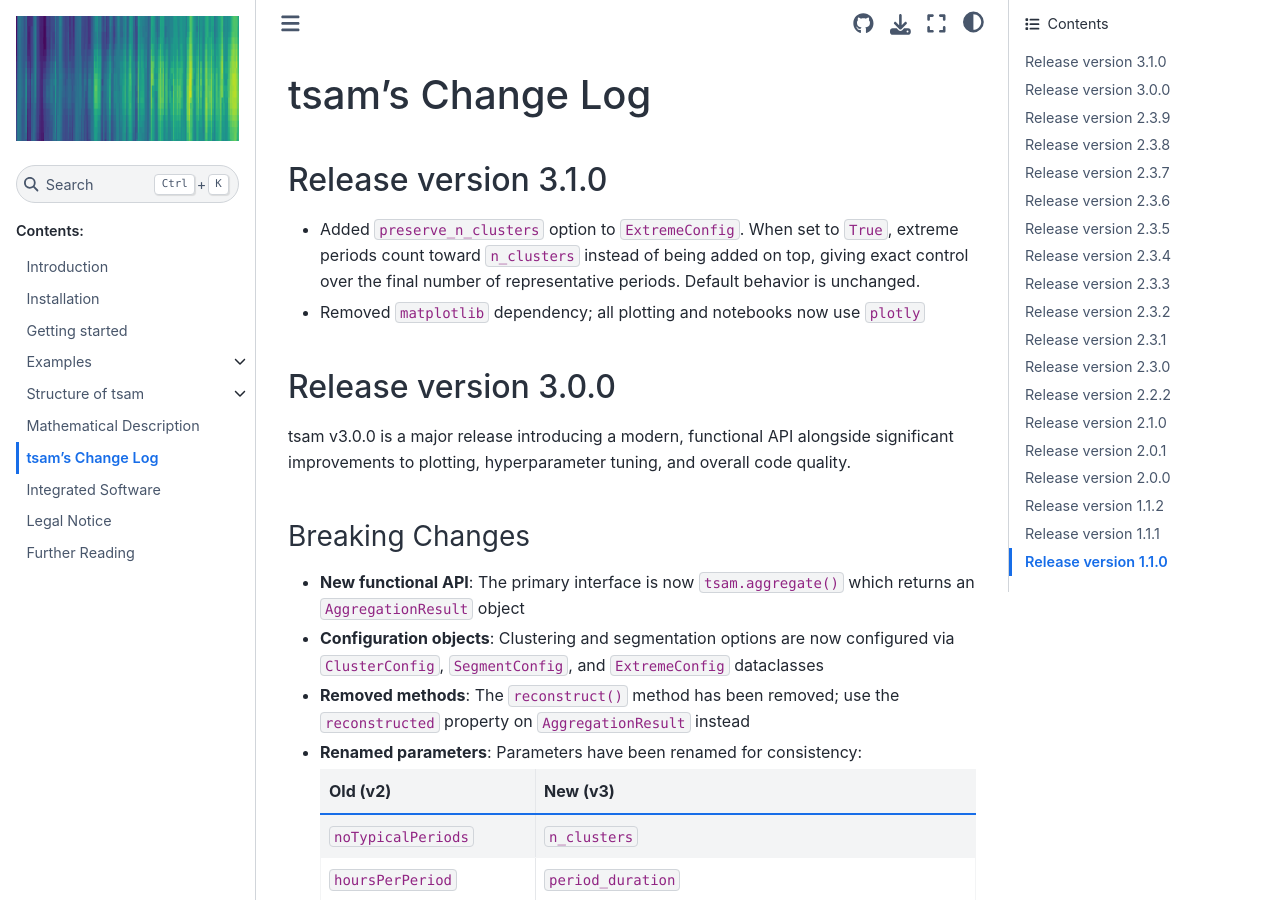
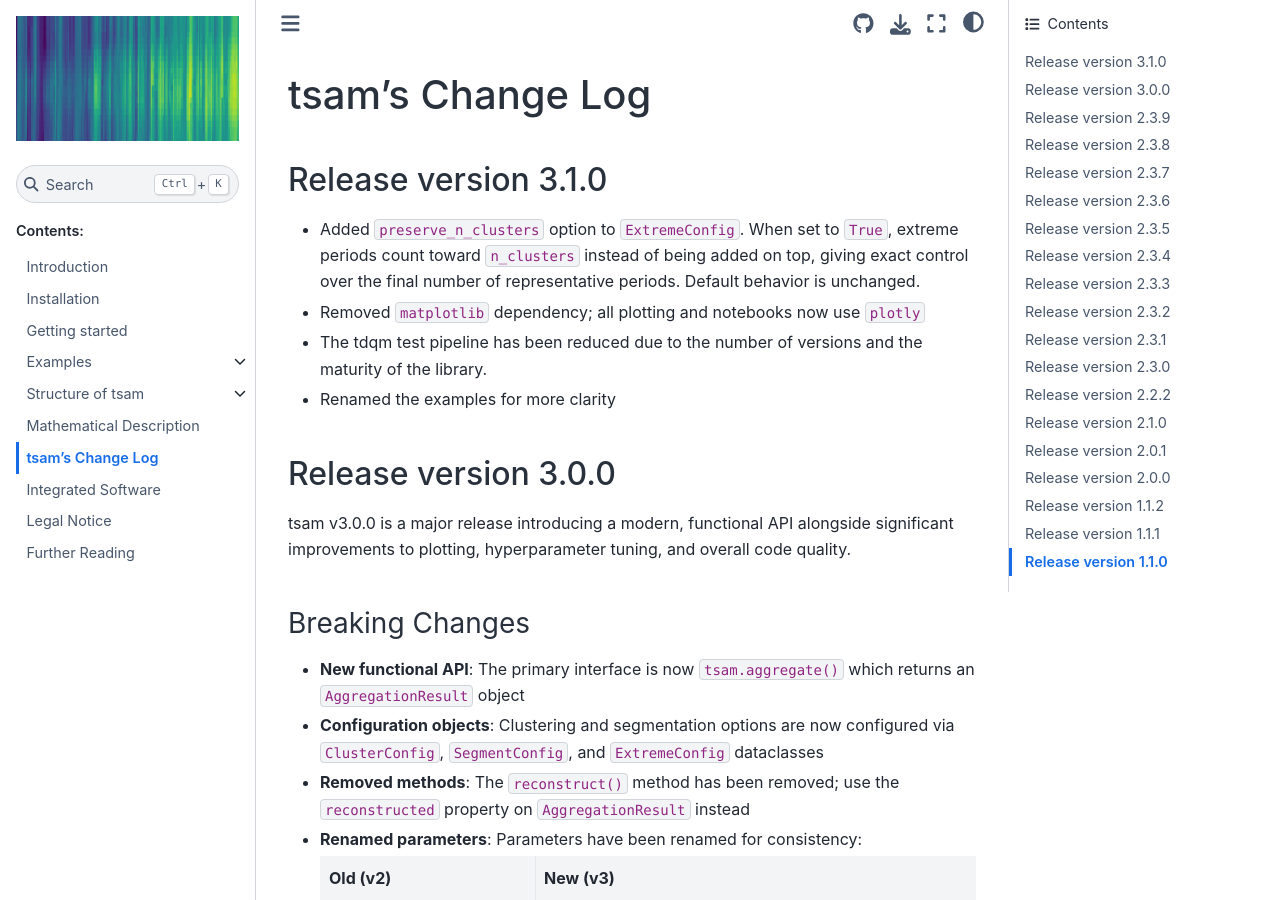
Before and after one commit to FZJ-IEK3-VSA/tsam, a Sphinx documentation site: the page built from docs/source/newsDoc.rst, in a window 1280 px wide and 900 px high. Built offline with Sphinx 7.4.7 and the Sphinx Book theme 1.1.4, drawn with Linux system fonts in a browser that asks for light colours; formulas are drawn with MathJax 3.

Commit message:
Update patch notes

```diff
--- a/docs/source/newsDoc.rst
+++ b/docs/source/newsDoc.rst
@@ -11,6 +11,10 @@
   number of representative periods. Default behavior is unchanged.
 
 * Removed ``matplotlib`` dependency; all plotting and notebooks now use ``plotly``
+
+* The tdqm test pipeline has been reduced due to the number of versions and the maturity of the library.
+
+* Renamed the examples for more clarity
 
 *********************
 Release version 3.0.0
```
